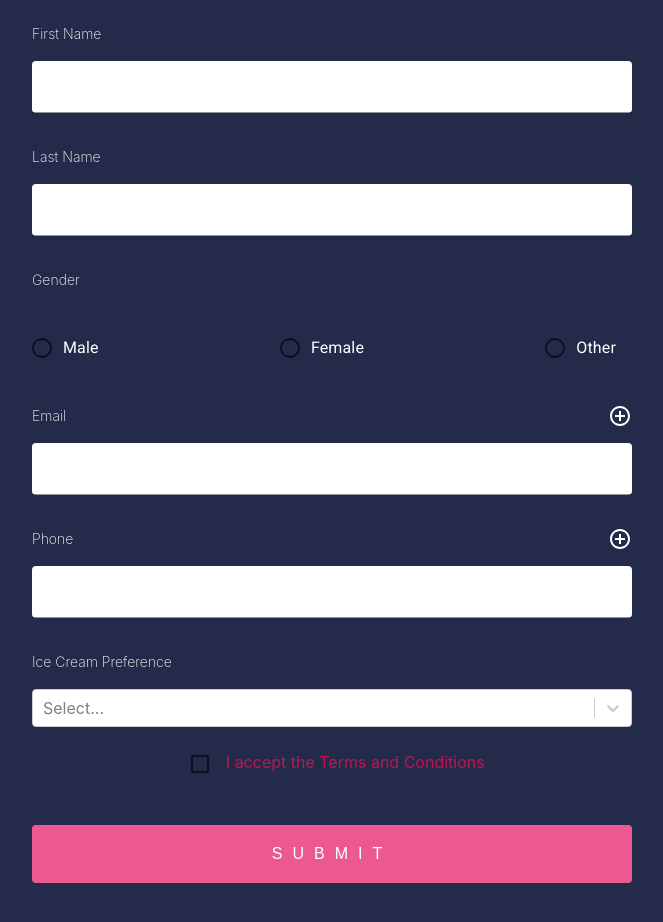
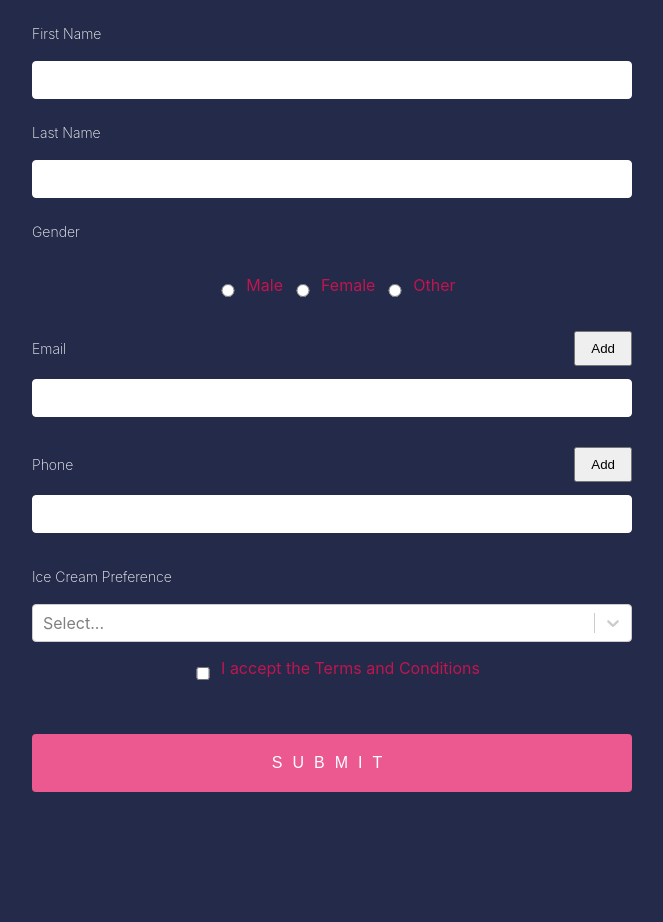
Before and after one commit to rjkprince/react-hook-form-example, a React (Create React App) app: page / in a window 1280 px wide. Shown: the top 922 px of the page, without its empty margins (308-971 px from the left). Built offline with nearby package versions, Linux system fonts and the light colour scheme.

Commit message:
Add newForm: no material ui

```diff
--- a/src/App.tsx
+++ b/src/App.tsx
@@ -1,11 +1,11 @@
 import React from "react";
-import Form from "./container/Form";
+import NewForm from "./container/NewForm";
 import logo from "./logo.svg";
 
 function App() {
   return (
     <div className="App">
-      <Form />
+      <NewForm />
     </div>
   );
 }
--- /dev/null
+++ b/src/container/NewForm.tsx
@@ -0,0 +1,220 @@
+import React, { useState } from "react";
+import Select from "react-select";
+import { useForm, Controller, useFieldArray } from "react-hook-form";
+import {
+  Checkbox,
+  Input,
+  RadioGroup,
+  Radio,
+  FormControlLabel,
+  InputAdornment,
+} from "@mui/material";
+import { AddCircleOutline, RemoveCircleOutline } from "@mui/icons-material";
+
+interface IFormInput {
+  firstName: string;
+  lastName: string;
+  gender: string;
+  emails: { email: string }[];
+  phones: { phone: string }[];
+  iceCreamType: { label: string; value: string };
+  Checkbox: boolean;
+}
+
+const NewForm = () => {
+  const { control, handleSubmit } = useForm<IFormInput>({
+    defaultValues: {
+      emails: [{ email: "" }],
+      phones: [{ phone: "" }],
+    },
+  });
+
+  const {
+    fields: emailFields,
+    append: appendEmailField,
+    remove: removeEmailField,
+  } = useFieldArray({
+    control,
+    name: "emails",
+  });
+
+  const {
+    fields: phoneFields,
+    append: appendPhoneField,
+    remove: removePhoneField,
+  } = useFieldArray({
+    control,
+    name: "phones",
+  });
+
+  const onSubmit = (data: IFormInput) => {
+    alert(JSON.stringify(data));
+  };
+
+  return (
+    <form onSubmit={handleSubmit(onSubmit)}>
+      <label>First Name</label>
+      <Controller
+        render={({ field }) => <input {...field} />}
+        name="firstName"
+        control={control}
+        defaultValue=""
+      />
+      <label>Last Name</label>
+      <Controller
+        render={({ field }) => <input {...field} />}
+        name="lastName"
+        control={control}
+        defaultValue=""
+      />
+      <label>Gender</label>
+      <Controller
+        render={({ field }) => {
+          const { name, onBlur, onChange, value } = field;
+          return (
+            <div className="radioDiv">
+              <input
+                type="radio"
+                name={name}
+                value="Male"
+                onChange={onChange}
+                checked={value === "Male"}
+              />{" "}
+              <p>Male</p>
+              <input
+                type="radio"
+                name={name}
+                value="Female"
+                onChange={onChange}
+                checked={value === "Female"}
+              />{" "}
+              <p>Female</p>
+              <input
+                type="radio"
+                name={name}
+                value="Other"
+                onChange={onChange}
+                checked={value === "Other"}
+              />{" "}
+              <p>Other</p>
+            </div>
+          );
+        }}
+        name="gender"
+        control={control}
+        defaultValue=""
+      />
+      <label className="dynamic-field-label">
+        Email
+        <button
+          className="add-btn"
+          onClick={(e) => {
+            e.preventDefault();
+            appendEmailField({ email: "" });
+          }}
+        >
+          Add
+        </button>
+      </label>
+      {emailFields.map((item, index) => (
+        <Controller
+          key={item.id}
+          render={({ field }) => (
+            <div className="dynamic-field">
+              <input {...field} />
+              {emailFields.length > 1 ? (
+                <button
+                  className="remove-btn"
+                  onClick={(e) => {
+                    e.preventDefault();
+                    removeEmailField(index);
+                  }}
+                >
+                  Delete
+                </button>
+              ) : null}
+            </div>
+          )}
+          name={`emails.${index}.email`}
+          control={control}
+        />
+      ))}
+      <label className="dynamic-field-label">
+        Phone{" "}
+        <button
+          className="add-btn"
+          onClick={(e) => {
+            e.preventDefault();
+            appendPhoneField({ phone: "" });
+          }}
+        >
+          Add
+        </button>
+      </label>
+      {phoneFields.map((item, index) => (
+        <Controller
+          key={item.id}
+          render={({ field }) => (
+            <div className="dynamic-field">
+              <input {...field} />
+              {phoneFields.length > 1 ? (
+                <button
+                  className="remove-btn"
+                  onClick={(e) => {
+                    e.preventDefault();
+                    removePhoneField(index);
+                  }}
+                >
+                  Delete
+                </button>
+              ) : null}
+            </div>
+          )}
+          name={`phones.${index}.phone`}
+          control={control}
+        />
+      ))}
+      <label>Ice Cream Preference</label>
+      <Controller
+        name="iceCreamType"
+        render={({ field }) => (
+          <Select
+            {...field}
+            isClearable
+            isMulti
+            options={[
+              { value: "chocolate", label: "Chocolate" },
+              { value: "strawberry", label: "Strawberry" },
+              { value: "vanilla", label: "Vanilla" },
+            ]}
+          />
+        )}
+        control={control}
+        defaultValue={undefined}
+      />
+      <Controller
+        name="Checkbox"
+        control={control}
+        render={({ field }) => {
+          const { name, onBlur, onChange, value } = field;
+          return (
+            <div className="checkboxDiv">
+              <input
+                type="checkbox"
+                name={name}
+                onBlur={onBlur}
+                onChange={onChange}
+                checked={value}
+              />
+              <p>I accept the Terms and Conditions</p>
+            </div>
+          );
+        }}
+      />
+
+      <input type="submit" />
+    </form>
+  );
+};
+
+export default NewForm;
--- a/src/index.css
+++ b/src/index.css
@@ -23,11 +23,6 @@ h1 {
   background: #0e101c;
   max-width: 400px;
   margin: 0 auto;
-}
-
-button[type="button"] {
-  background: black;
-  border: 1px solid white;
 }
 
 p {
@@ -66,9 +61,21 @@ input {
   align-items: center;
 }
 
+.dynamic-field {
+  display: flex;
+  justify-content: space-between;
+  align-items: center;
+}
+
 .add-icon,
 .remove-icon {
   cursor: pointer;
+}
+
+.add-btn,
+.remove-btn {
+  cursor: pointer;
+  padding: 8px 15px;
 }
 
 .IceCreamType {
@@ -86,7 +93,6 @@ label {
   font-weight: 200;
 }
 
-button,
 input[type="submit"] {
   background: #ec5990;
   color: white;
@@ -99,18 +105,10 @@ input[type="submit"] {
   letter-spacing: 10px;
 }
 
-button {
-  display: block;
-  appearance: none;
-  border-radius: 4px;
-  width: 100%;
-}
-
 input[type="submit"]:hover {
   background: #bf1650;
 }
 
-input[type="button"]:active,
 input[type="submit"]:active {
   transition: 0.3s all;
   transform: translateY(3px);
@@ -122,11 +120,6 @@ input:disabled {
   opacity: 0.4;
 }
 
-input[type="button"]:hover {
-  transition: 0.3s all;
-}
-
-input[type="button"],
 input[type="submit"] {
   -webkit-appearance: none;
 }
@@ -156,3 +149,15 @@ form {
   top: 20px;
   right: 20px;
 }
+
+.checkboxDiv,
+.radioDiv {
+  display: flex;
+  align-items: center;
+  justify-content: center;
+}
+.checkboxDiv input,
+.radioDiv input {
+  width: 30px;
+  margin-top: 20px;
+}
```
